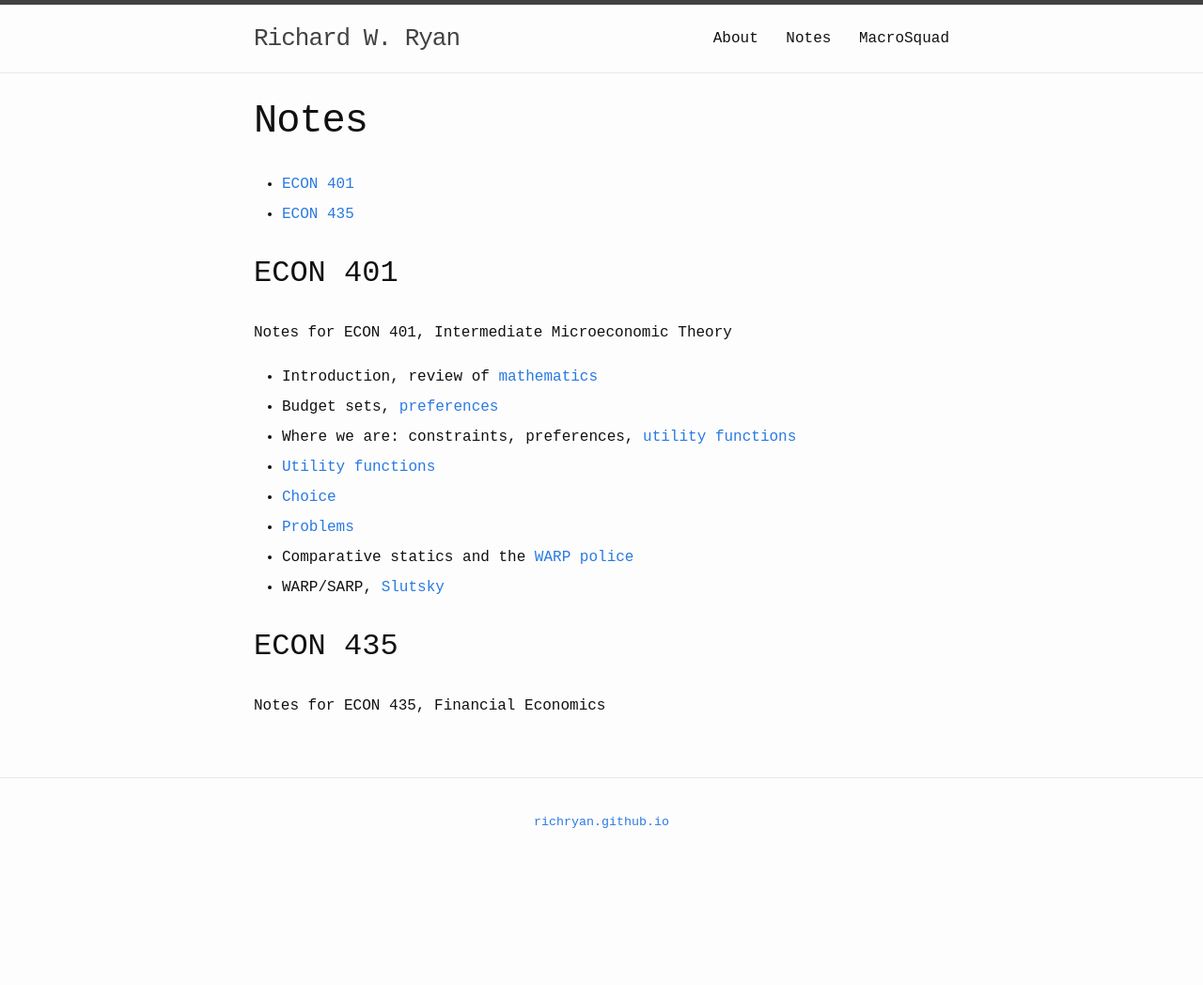
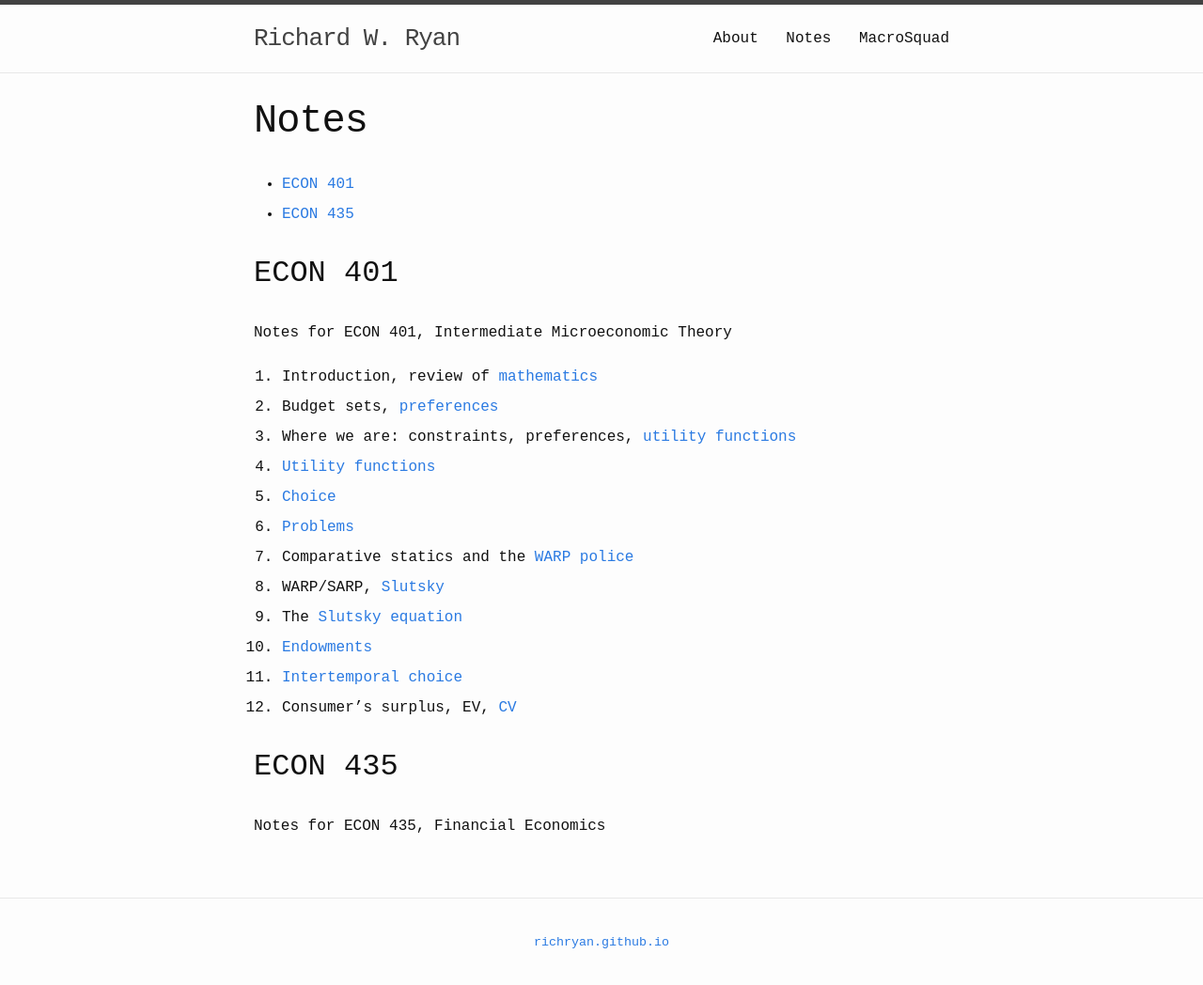
Before and after one commit to richryan/richryan.github.io, a Jekyll site: the page built from Notes.md, in a window 1280 px wide. Shown: the whole page at 94% size. Built offline with Jekyll 4.4.1, drawn with Linux system fonts in a browser that asks for light colours; before the commit the page ends 920 px from its top, so only the background shows below that.

Commit message:
Add notes from 401

```diff
--- a/Notes.md
+++ b/Notes.md
@@ -12,14 +12,18 @@ order: 2
 ## ECON 401
 Notes for ECON 401, Intermediate Microeconomic Theory
 
-* Introduction, review of [mathematics]({{ site.url }}/pdfs/w2015_class1.pdf)
-* Budget sets, [preferences]({{ site.url }}/pdfs/w2015_class2.pdf)
-* Where we are: constraints, preferences, [utility functions]({{ site.url }}/pdfs/w2015_class3.pdf)
-* [Utility functions]({{ site.url }}/pdfs/w2015_class4.pdf)
-* [Choice]({{ site.url }}/pdfs/w2015_class5.pdf)
-* [Problems]({{ site.url }}/pdfs/w2015_class6.pdf)
-* Comparative statics and the [WARP police]({{ site.url }}/pdfs/w2015_class7.pdf)
-* WARP/SARP, [Slutsky]({{ site.url }}/pdfs/w2015_class8.pdf)
+1. Introduction, review of [mathematics]({{ site.url }}/pdfs/w2015_class1.pdf)
+2. Budget sets, [preferences]({{ site.url }}/pdfs/w2015_class2.pdf)
+3. Where we are: constraints, preferences, [utility functions]({{ site.url }}/pdfs/w2015_class3.pdf)
+4. [Utility functions]({{ site.url }}/pdfs/w2015_class4.pdf)
+5. [Choice]({{ site.url }}/pdfs/w2015_class5.pdf)
+6. [Problems]({{ site.url }}/pdfs/w2015_class6.pdf)
+7. Comparative statics and the [WARP police]({{ site.url }}/pdfs/w2015_class7.pdf)
+8. WARP/SARP, [Slutsky]({{ site.url }}/pdfs/w2015_class8.pdf)
+9. The [Slutsky equation]({{ site.url }}/pdfs/w2015_class9.pdf)
+10. [Endowments]({{ site.url }}/pdfs/w2015_class10.pdf)
+11. [Intertemporal choice]({{ site.url }}/pdfs/w2015_class11.pdf)
+12. Consumer's surplus, EV, [CV]({{ site.url }}/pdfs/w2015_class12.pdf)
 
 ## ECON 435
 Notes for ECON 435, Financial Economics
```
